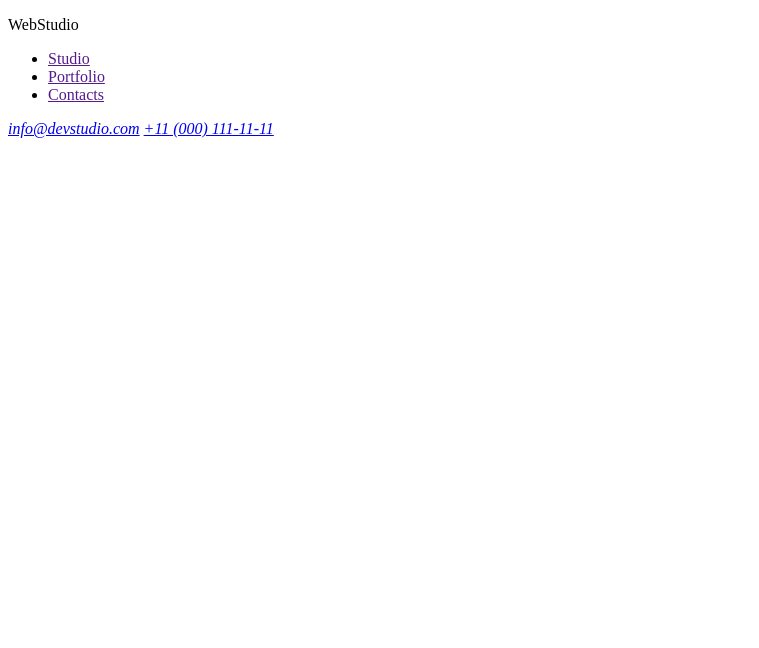
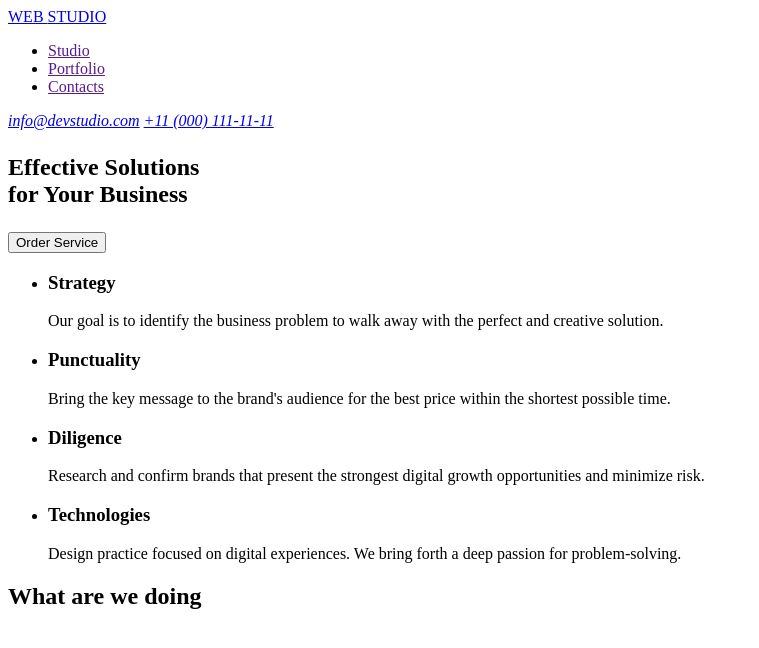
Before and after one commit to Bogdan-Go-It/goit-markup-hw-01, a plain HTML site: page index.html in a window 1280 px wide. Shown: the whole page, without its empty margins (0-759 px from the left). Drawn offline with Linux system fonts and the light colour scheme.

Commit message:
Update index.html

```diff
--- a/index.html
+++ b/index.html
@@ -8,16 +8,66 @@
   </head>
   <body>
     <header>
-      <p>WebStudio</p>
-      <ul>
-        <li><a href="">Studio</a></li>
-        <li><a href="">Portfolio</a></li>
-        <li><a href="">Contacts</a></li>
-      </ul>
+      <a href="/"><span> WEB </span> <span> STUDIO </span></a>
+      <nav>
+        <ul>
+          <li><a href="">Studio</a></li>
+          <li><a href="">Portfolio</a></li>
+          <li><a href="">Contacts</a></li>
+        </ul>
+      </nav>
       <address>
         <a href="mailto:info@devstudio.com">info@devstudio.com</a>
-        <a href="tel:+11 (000) 111-11-11">+11 (000) 111-11-11</a>
+        <a href="tel:+110001111111">+11 (000) 111-11-11</a>
       </address>
     </header>
+    <main>
+      <section>
+        <h1>
+          <p>
+            Effective Solutions <br />
+            for Your Business
+          </p>
+        </h1>
+        <button type="button">Order Service</button>
+      </section>
+      <section>
+        <ul>
+          <li>
+            <h3>Strategy</h3>
+            <p>
+              Our goal is to identify the business problem to walk away with the
+              perfect and creative solution.
+            </p>
+          </li>
+          <li>
+            <h3>Punctuality</h3>
+            <p>
+              Bring the key message to the brand's audience for the best price
+              within the shortest possible time.
+            </p>
+          </li>
+          <li>
+            <h3>Diligence</h3>
+            <p>
+              Research and confirm brands that present the strongest digital
+              growth opportunities and minimize risk.
+            </p>
+          </li>
+          <li>
+            <h3>Technologies</h3>
+            <p>
+              Design practice focused on digital experiences. We bring forth a
+              deep passion for problem-solving.
+            </p>
+          </li>
+        </ul>
+      </section>
+      <section>
+        <h2>What are we doing</h2>
+      </section>
+      <section></section>
+    </main>
+    <footer></footer>
   </body>
 </html>
```
